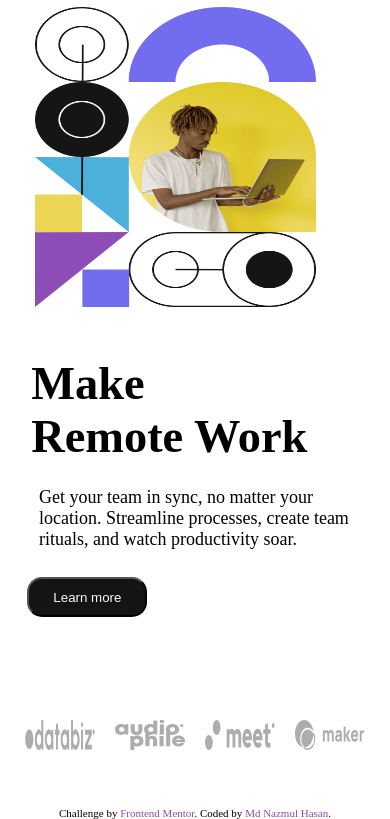
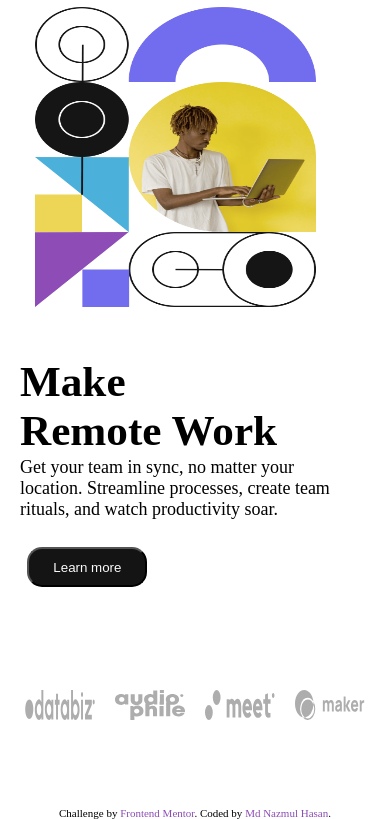
Before and after one commit to NazmulHasanShefat/intro-section-with-dropdown-navigation-main, a plain HTML site: page index.html in a window 390 px wide. Shown: the part 73-892 px from the top of the page. Drawn offline with Linux system fonts and the light colour scheme.

Commit message:
some modification

```diff
--- a/styles.css
+++ b/styles.css
@@ -423,8 +423,13 @@ span{
         height: 30px;
         width: 70px;
     }
+    .titel-box{
+        width: 100%;
+        margin-right:0;
+    }
     .hero-titel-text{
-        font-size:2.9rem;
+        margin-left:20px;
+        font-size:2.7rem;
     }
     .image-container{
         height:300px;
@@ -435,4 +440,11 @@ span{
     .hero-main-img {
         height: 300px;
     }
+    /* hero paragrap */
+    .hero-paragrap {
+        width: 100%;
+        justify-content: left;
+        margin-left:20px;
+        height: max-content;
+    }
 }
```
